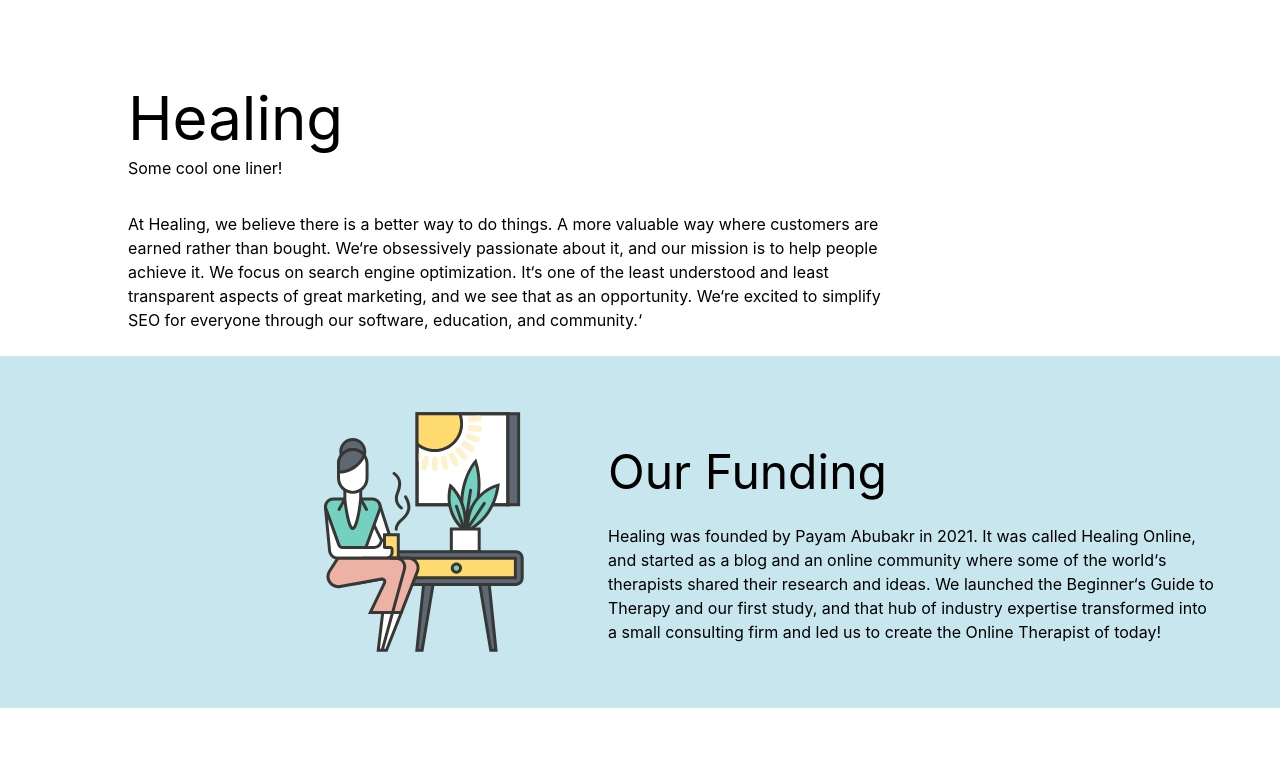
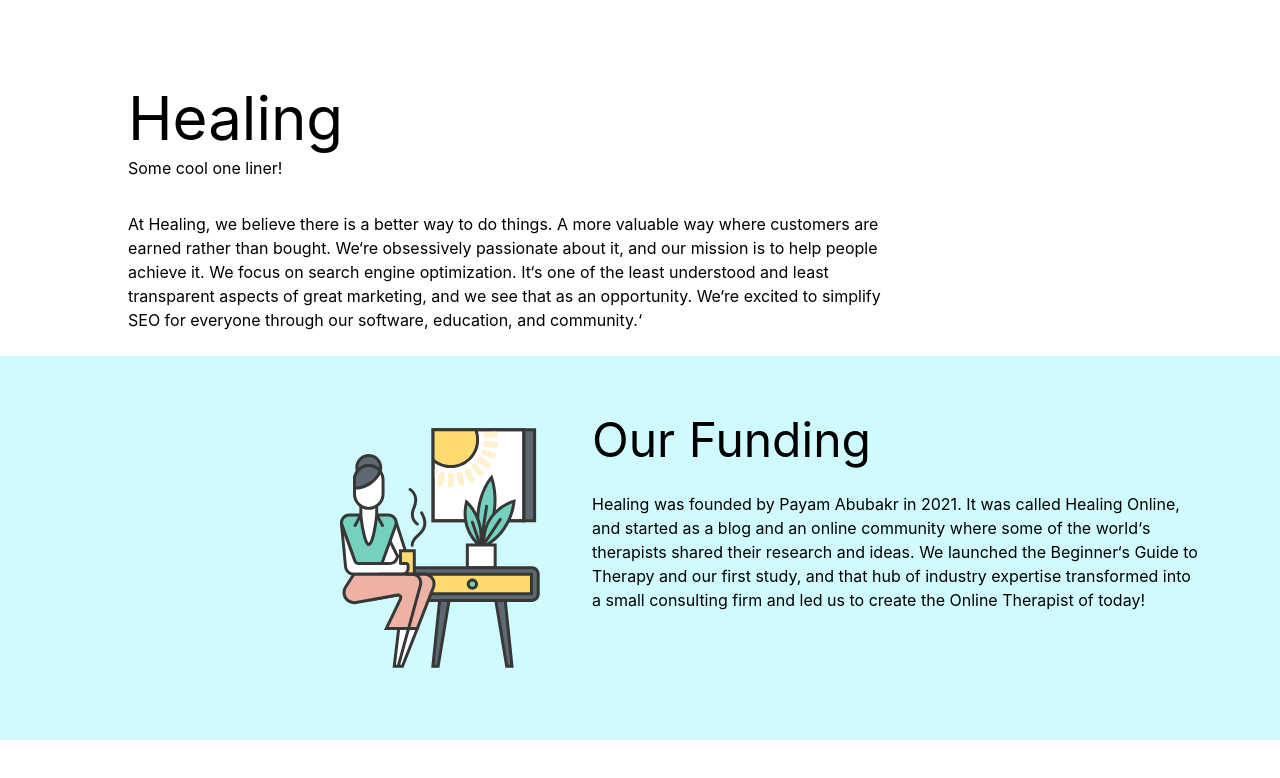
Before and after one commit to daliaJR/capstone-project, a React (Create React App) app: page / in a window 1280 px wide. Shown: the top 778 px of the page. Built offline with nearby package versions, Linux system fonts and the light colour scheme.

Commit message:
testing the test part

```diff
--- a/src/components/about/AboutBody.js
+++ b/src/components/about/AboutBody.js
@@ -3,7 +3,7 @@ import therapistImg from '../../images/therapist_.svg';
 
 export default function AboutBody() {
   return (
-    <div className="aboutBody">
+    <div className="aboutBody bg-cyan-100 flex justify-center align-middle min- h-96">
       <div className="imgView">
         <img src={therapistImg} alt="therapist" />
       </div>
--- a/src/components/about/AboutHeader.js
+++ b/src/components/about/AboutHeader.js
@@ -2,7 +2,7 @@ import React from 'react';
 
 export default function AboutHeader() {
   return (
-    <div className="aboutHeader bg-white px-32 py-12 flex flex-col justify-center">
+    <div className="aboutHeader bg-white px-32 py-12 flex flex-col justify-center md:shrink-0">
       <div className="aboutTitle py-8">
         <h1 className="text-6xl py-2">Healing</h1>
         <p>Some cool one liner!</p>
--- a/src/components/about/style.css
+++ b/src/components/about/style.css
@@ -24,13 +24,13 @@ body {
   /* width: 50rem; */
 }
 .aboutBody {
-  background-color: rgb(199, 230, 238);
-  display: flex;
+  /* background-color: #c7e6ee; */
+  /* display: flex;
   justify-content: center;
-  align-items: center;
-  width: 100%;
-  height: 22rem;
-  gap: 2rem;
+  align-items: center; */
+  /* width: 100%;
+  height: 22rem; */
+  /* gap: 2rem; */
 }
 .aboutBody .imgView {
   width: 40%;
```
Also changed, not shown: 1 other file (tests, documents, lock files or other folders).
